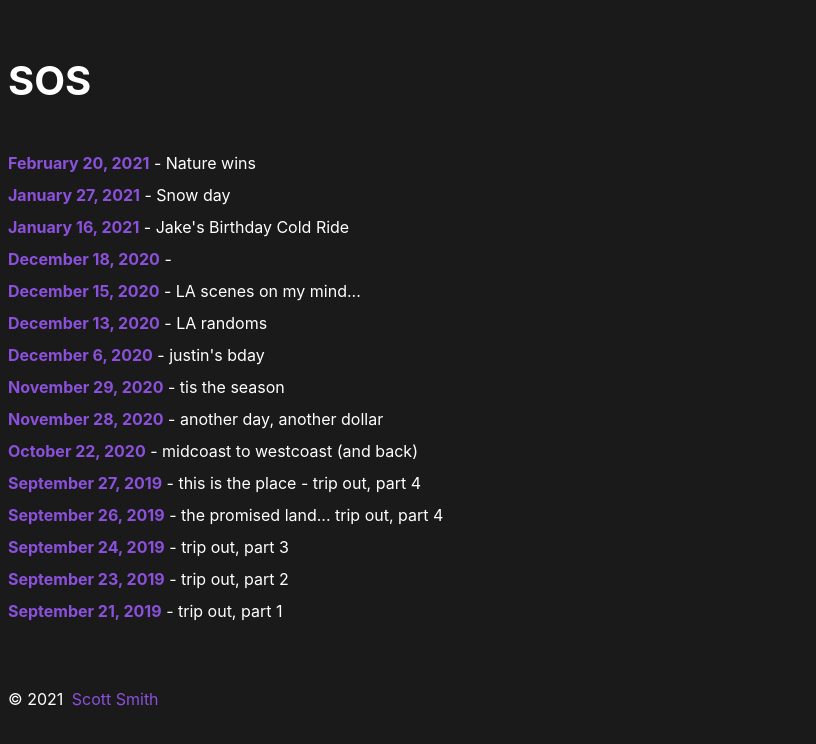
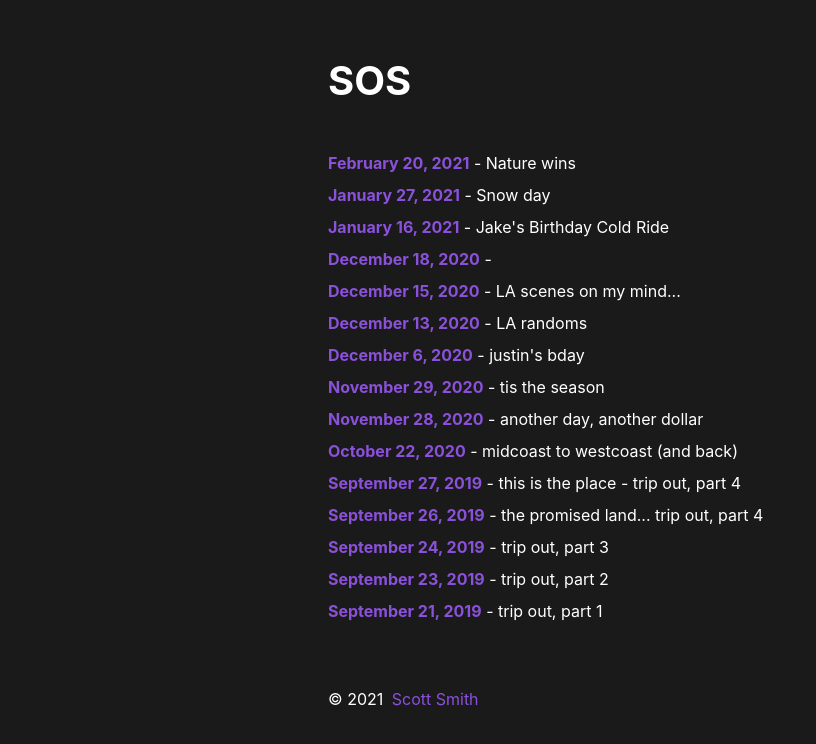
Before and after one commit to scottosmith/nextjs-blog, a Next.js app: page / in a window 1280 px wide. Shown: the top 744 px of the page, without its empty margins (0-816 px from the left). Built offline with nearby package versions, Linux system fonts and the light colour scheme.

Commit message:
Layout tweak (more to go)

```diff
--- a/components/layout.js
+++ b/components/layout.js
@@ -5,7 +5,7 @@ const name = "Scott Smith";
 export const siteTitle = "SOS";
 
 export default function Layout({ children, home }) {
-  const width = home ? "30vw" : "90vw";
+  const width = home ? "50vw" : "90vw";
 
   return (
     <div>
@@ -17,6 +17,7 @@ export default function Layout({ children, home }) {
         style={{
           margin: "0 auto",
           padding: "1.5rem .5rem",
+          width: width,
         }}
       >
         <header>
```
